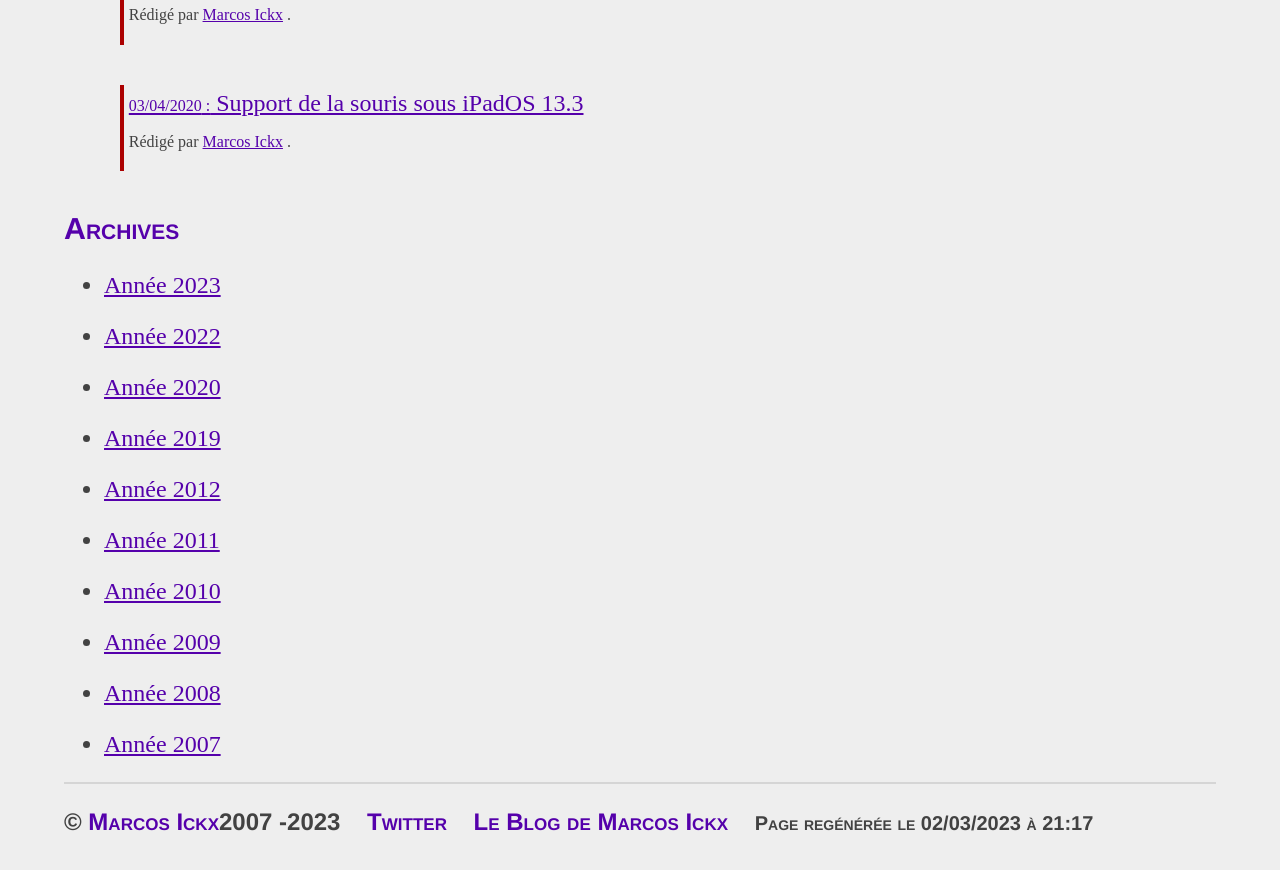
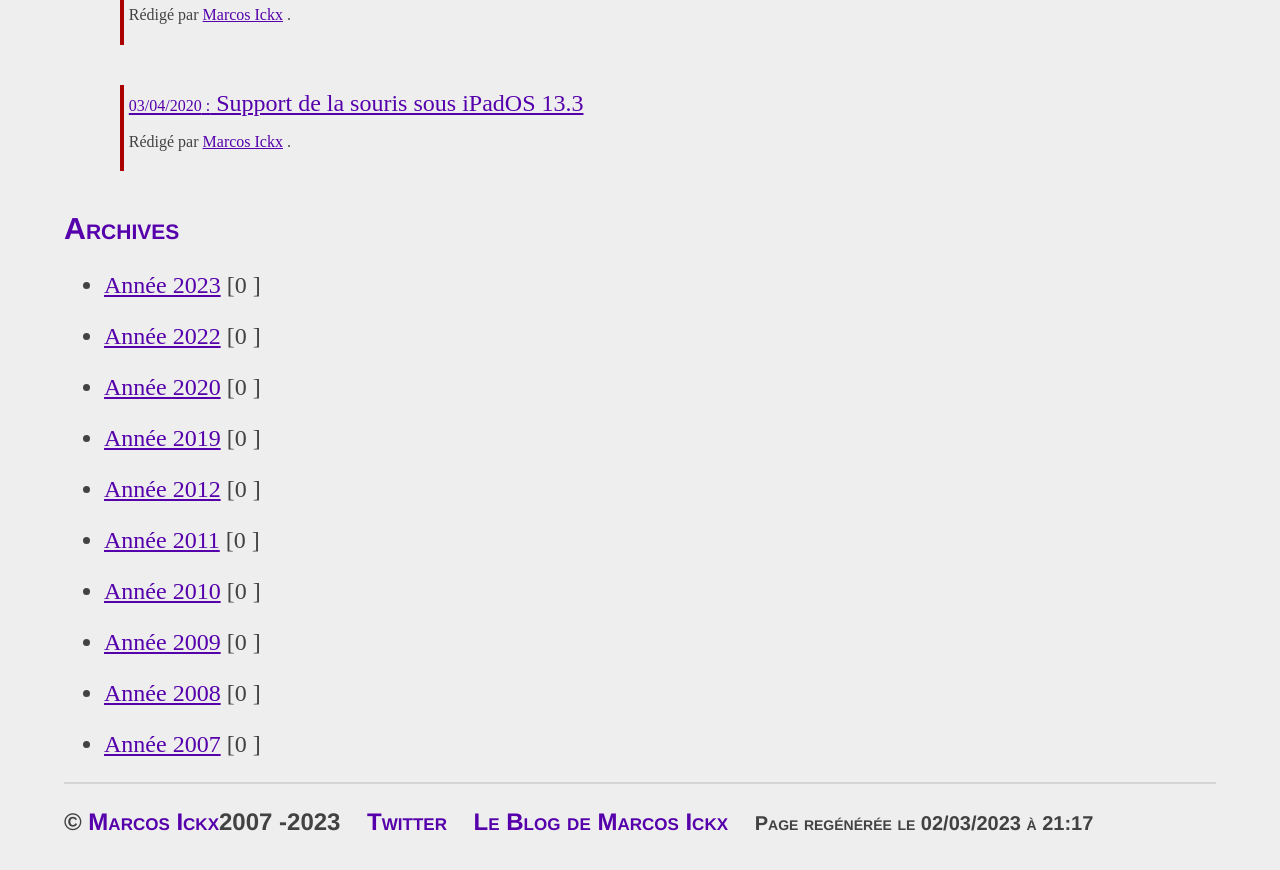
Before and after one commit to MarcosIckx/PreviewMarcosxNet, a Jekyll site: the page built from index.html, in a window 1280 px wide and 900 px high, scrolled down 1327 px. Shown: the top 870 px of the window. Built offline with Jekyll 4.4.1, drawn with Linux system fonts in a browser that asks for light colours.

Commit message:
Update archives.html
Ajout du nombre de posts publiés cette année d’archive là

```diff
--- a/_includes/archives.html
+++ b/_includes/archives.html
@@ -46,7 +46,7 @@
   {%- if yearInfo.ignore -%}
   {%- else -%}
   <li>
-    <p>{%- include archive-year-link.html year=yearInfo debug=debugMode -%}</p>
+    <p>{%- include archive-year-link.html year=yearInfo debug=debugMode -%} [{%- include archive-year-counter.html year=yearInfo debug=debugMode -%}]</p>
     {%- if displaySubLinks -%}
     {%- if yearInfo.previous -%}
       {%- assign previous = archives[yearInfo.previous] -%}
```
